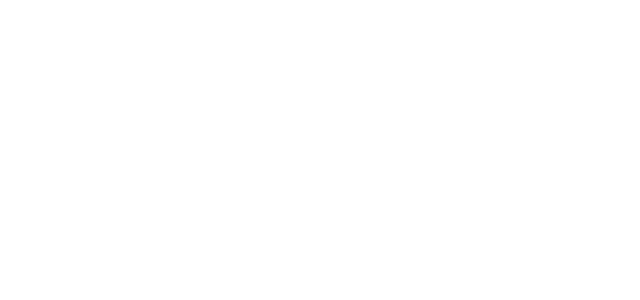
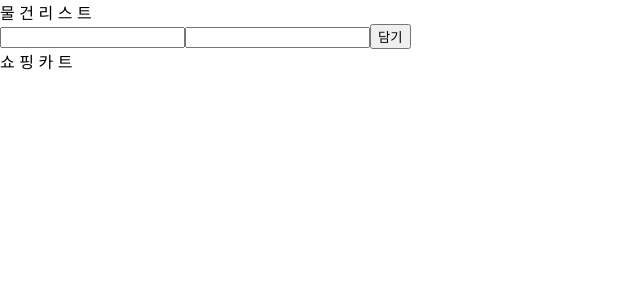
Before and after one commit to sw61/shopping-cart, a React (Create React App) app: page / in a window 1280 px wide. Shown: the top 300 px of the page, without its empty margins (0-640 px from the left). Built offline with nearby package versions, Linux system fonts and the light colour scheme.

Commit message:
[0122] 중간 점검

```diff
--- a/package.json
+++ b/package.json
@@ -9,6 +9,7 @@
     "react": "^18.2.0",
     "react-dom": "^18.2.0",
     "react-scripts": "5.0.1",
+    "styled-components": "^6.1.8",
     "web-vitals": "^2.1.4"
   },
   "scripts": {
--- a/src/App.js
+++ b/src/App.js
@@ -1,8 +1,13 @@
 import logo from "./logo.svg";
 import "./App.css";
+import ShopTemplate from "./components/ShopTemplate";
 
 function App() {
-  return <></>;
+  return (
+    <>
+      <ShopTemplate />
+    </>
+  );
 }
 
 export default App;
--- /dev/null
+++ b/src/components/CartList.jsx
@@ -0,0 +1,4 @@
+const CartList = () => {
+  return <></>;
+};
+export default CartList;
--- /dev/null
+++ b/src/components/ShopInsert.jsx
@@ -0,0 +1,26 @@
+import { useState } from "react";
+
+const ShopInsert = (onInsert) => {
+  const [nameValue, setNameValue] = useState("");
+  const [priceValue, setPriceValue] = useState("");
+
+  const onNameChange = (event) => {
+    setNameValue(event.target.value);
+  };
+  const onPriceChange = (event) => {
+    setPriceValue(event.target.value);
+  };
+  const addItem = () => {
+    onInsert(value);
+    setValue("");
+  };
+
+  return (
+    <>
+      <input onNameChange={onNameChange} nameValue={nameValue}></input>
+      <input onPriceChange={onPriceChange} priceValue={priceValue}></input>
+      <button onClick={addItem}>담기</button>
+    </>
+  );
+};
+export default ShopInsert;
--- /dev/null
+++ b/src/components/ShopItem.jsx
@@ -0,0 +1,4 @@
+const ShopItem = () => {
+  return <></>;
+};
+export default ShopItem;
--- /dev/null
+++ b/src/components/ShopList.jsx
@@ -0,0 +1,11 @@
+import ShopItem from "./ShopItem";
+const ShopList = ({ things }) => {
+  return (
+    <>
+      {things.map((thing) => (
+        <ShopItem thing={thing} id={thing.id} />
+      ))}
+    </>
+  );
+};
+export default ShopList;
--- /dev/null
+++ b/src/components/ShopTemplate.jsx
@@ -0,0 +1,48 @@
+import { useState, useRef } from "react";
+import styled from "styled-components";
+
+import ShopInsert from "./ShopInsert";
+import ShopList from "./ShopList";
+import CartList from "./CartList";
+
+const ShopTemplate = () => {
+  const nextId = useRef(3);
+  const [things, setThings] = useState([
+    {
+      id: 1,
+      text: "소주",
+      price: "6000원",
+    },
+    { id: 2, text: "맥주", price: "6000원" },
+    { id: 3, text: "양주", price: "10000원" },
+  ]);
+  console.log(things);
+  const onInsert = (text, price) => {
+    const thing = {
+      id: nextId.current,
+      text,
+      price,
+    };
+    setThings(things.concat(thing));
+    nextId.current++;
+  };
+
+  return (
+    <>
+      <ShopHeader>물 건 리 스 트</ShopHeader>
+      <ShopInsert onInsert={onInsert}></ShopInsert>
+      <ShopList things={things}></ShopList>
+      <ItemHeader>쇼 핑 카 트</ItemHeader>
+      <CartList></CartList>
+    </>
+  );
+};
+export default ShopTemplate;
+const ShopHeader = styled.div``;
+const ItemHeader = styled.div``;
+// [필요 기능]
+// 1. 물건을 등록할 인풋창 만들기. 인풋에는 ‘상품명’, ‘상품가격’을 입력받음.
+// 2. 물건을 입력하면 화면에 리스트로 출력하기.
+// 3. 물건 리스트에서 쇼핑카트 담기 버튼을 클릭시 물건을 담음.
+// 4. 담아진 물건 리스트도 출력하며, 담아진 물건 리스트에서 각각의 물건 수량을 -, + 버튼을 통해 변경할 수 있음.
+// 5. 담아진 물건 리스트 하단에 총 가격 출력하기. 4번 내용에서 -, +버튼이 있는데 예를 들어 2000원짜리 물건을 담으면 총 가격 2000원 출력. 이후 2000원짜리 물건에서 +버튼을 누르면 총 수량은 2개, 총 가격은 4000원 출력.
```
Also changed, not shown: 2 other files (tests, documents, lock files or other folders).
